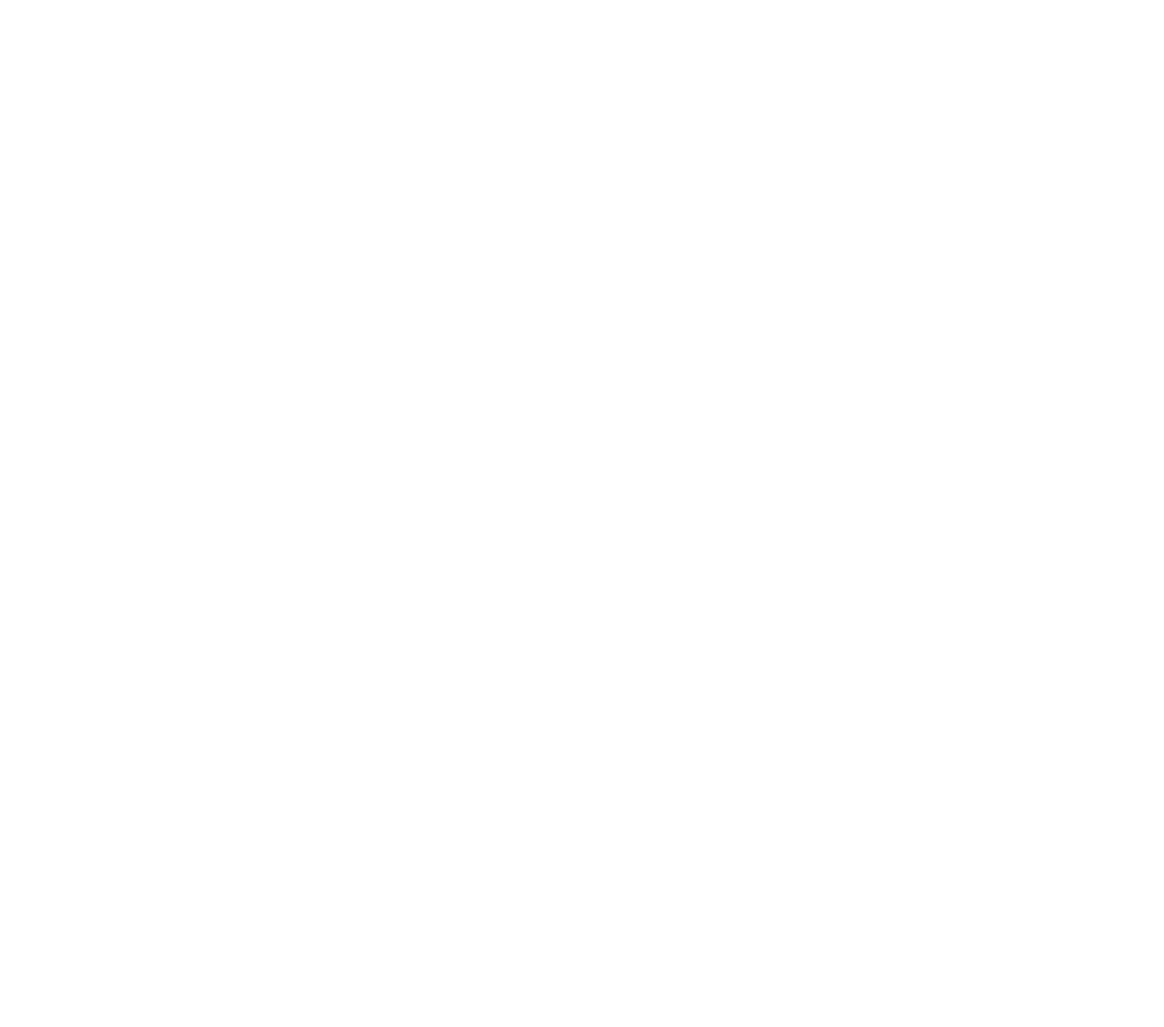
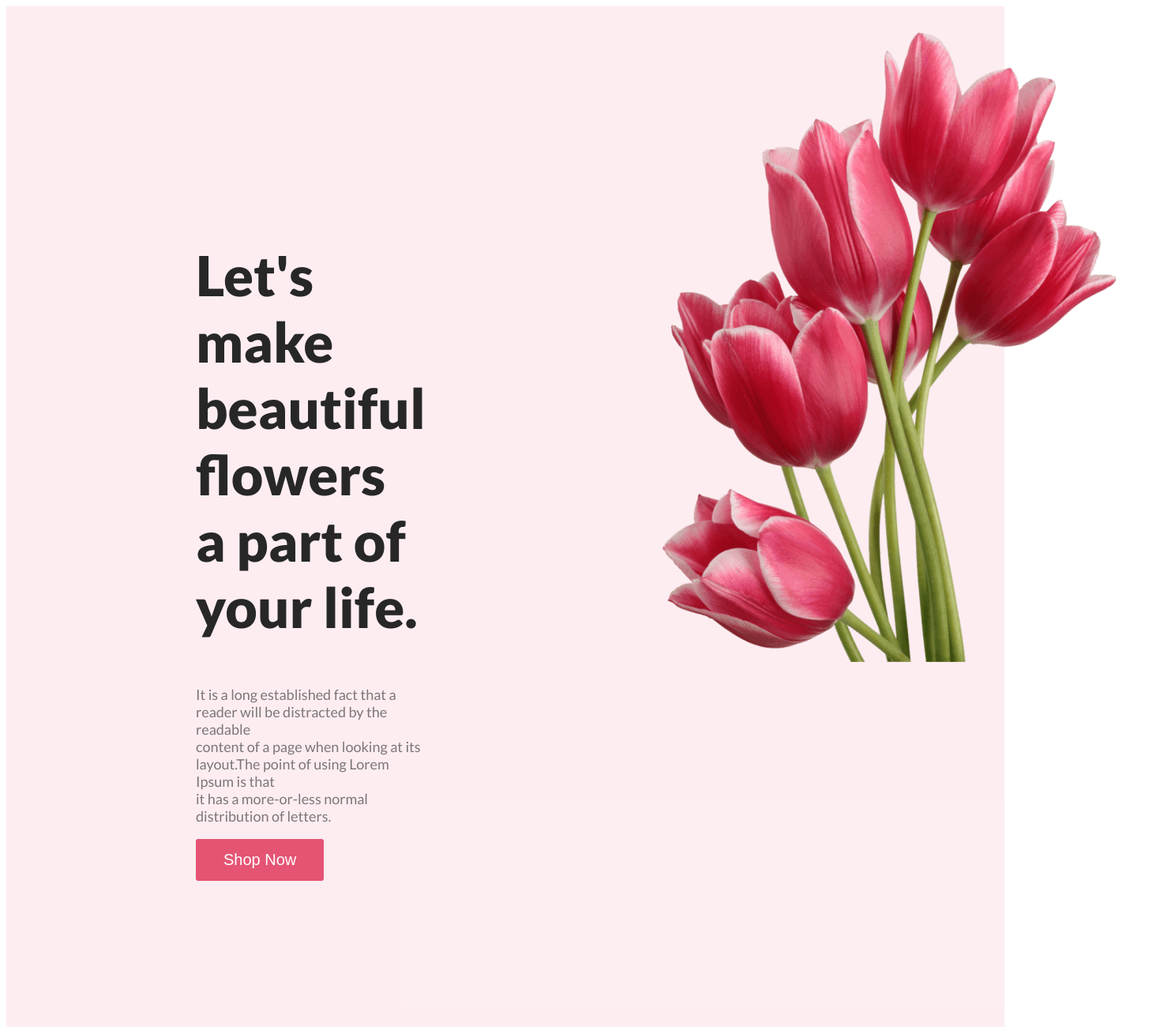
Before and after one commit to Haider3966/Flower-shop-website, a plain HTML site: page index.html in a window 1280 px wide. Shown: the top 1300 px of the page at 79% size, 1474 px wide, since content can reach past the window. Before the commit the page ends 800 px from the top, so only its background shows below. Drawn offline with Linux system fonts and the light colour scheme.

Commit message:
updated to banner section

```diff
--- a/index.html
+++ b/index.html
@@ -3,10 +3,26 @@
 <head>
     <meta charset="UTF-8">
     <meta name="viewport" content="width=device-width, initial-scale=1.0">
-    <title>Flower Shop</title>
+    <title>Online flower Shop</title>
+    <link rel="preconnect" href="https://fonts.googleapis.com">
+    <link rel="preconnect" href="https://fonts.gstatic.com" crossorigin>
+    <link href="https://fonts.googleapis.com/css2?family=Lato:ital,wght@0,300;0,400;0,700;0,900;1,300;1,400;1,700;1,900&display=swap" rel="stylesheet">
+
+     <link rel="stylesheet" href="styles/style.css">
 </head>
 <body>
+
     <header>
+          <section class="banner" >
+            <div class="banner-content">
+                <h2 class="banner-title">Let's make beautiful flowers <br>a part of your life.</h2>
+                <p class="p-style">It is a long established fact that a reader will be distracted by the readable <br> content of a page when looking at its layout.The point of using Lorem Ipsum is that <br> it has a more-or-less normal distribution of letters.</p>
+                <button class="btn-primary">Shop Now</button>
+            </div>
+            <div class="imge-edit">
+                <img src="images/pngwing 10.png" alt="">
+            </div>
+           </section>
 
     </header>
     <main>
--- /dev/null
+++ b/styles/style.css
@@ -0,0 +1,54 @@
+/* shared color */
+body {
+    font-family: 'Lato', sans-serif;
+}
+
+.banner{
+    background: rgba(229, 84, 115, 0.10);
+
+    /* color: #272727; */
+    font-size: 20px;
+     */
+     justify-content: around;
+      /* margin-top: 50px; */
+     display: flex;
+
+
+}
+
+.banner-title {
+    color: #272727;
+    font-family: Lato;
+    font-size: 70px;
+    font-style: normal;
+    font-weight: 800;
+    line-height: normal;
+}
+
+.p-style {
+    color: rgba(39, 39, 39, 0.60);
+    font-family: Lato;
+    font-size: 18px;
+    font-style: normal;
+    font-weight: 400;
+
+    /* 166.667% */
+}
+
+.btn-primary {
+    color: #FFF;
+    font-size: 20px;
+    /* font-weight: 700; */
+    border-radius: 3px;
+    background: #E55473;
+    border: 0;
+    padding: 15px 35px;
+}
+.banner-content{
+    padding: 240px;
+}
+.imge-edit{
+    padding:30px 30px 100px;
+    /* width: 500px;
+    height: 800px; */
+}
```
